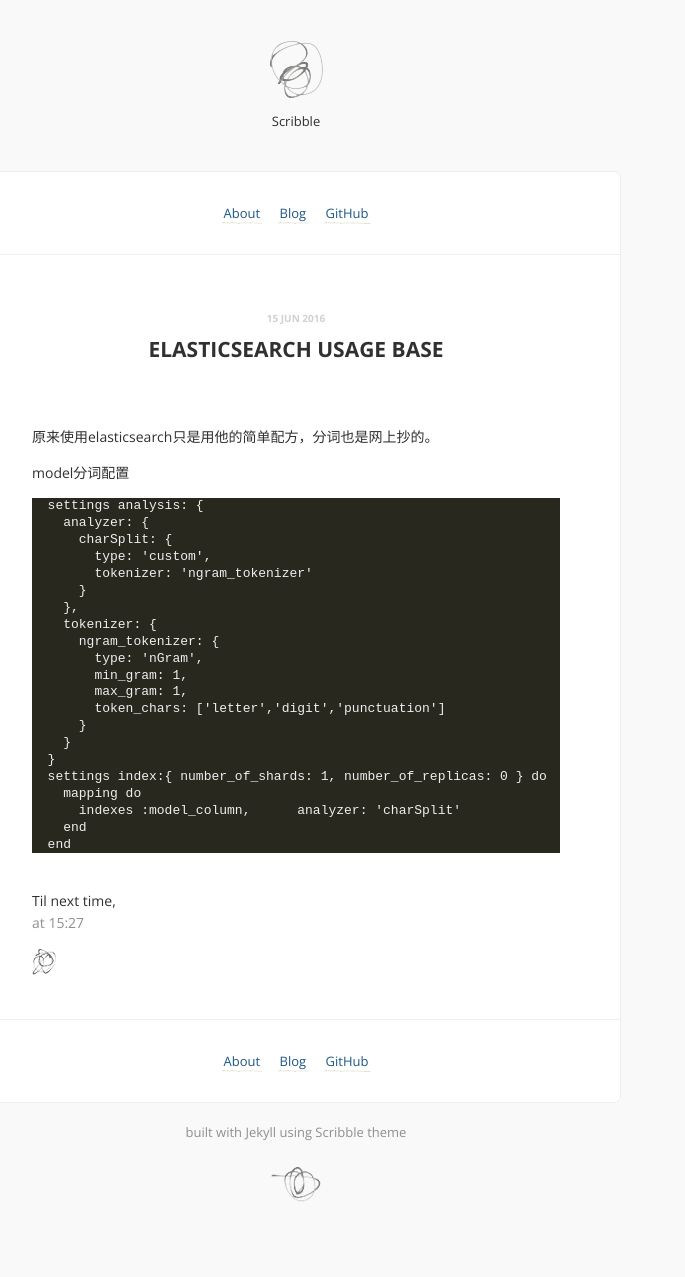
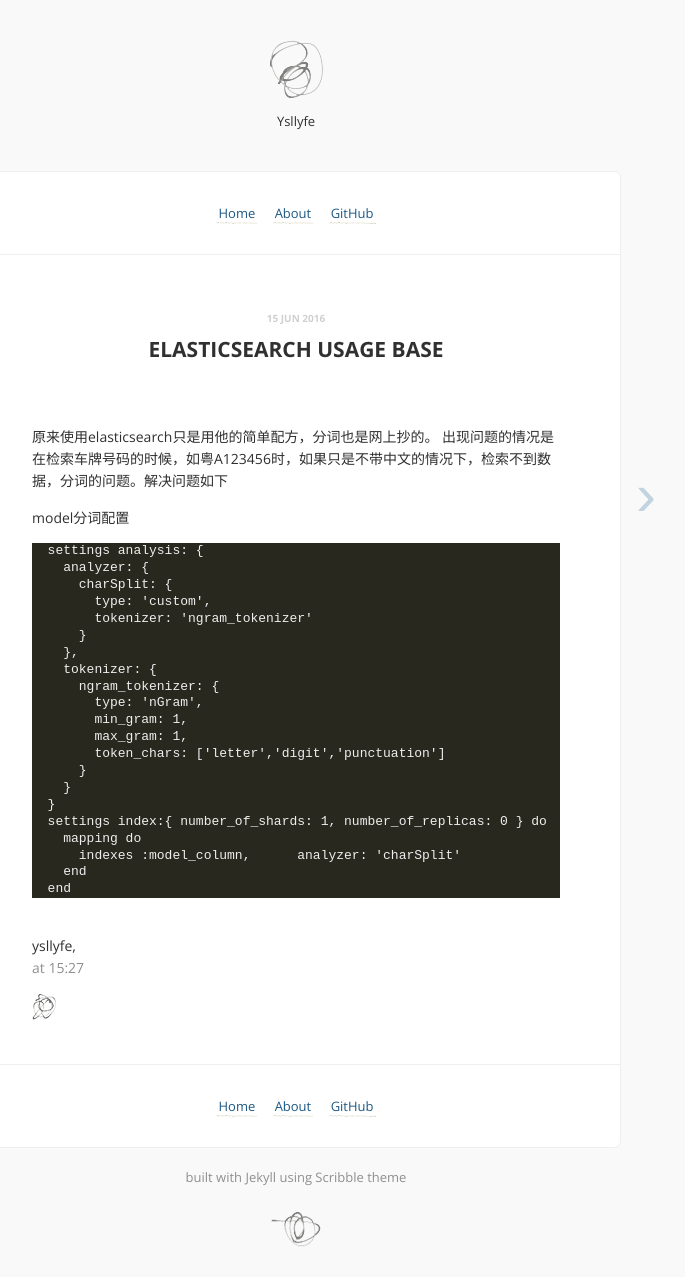
Before and after one commit to ysllyfe/ysllyfe.github.io, a Jekyll site: the page built from _posts/2016-06-15-elasticsearch-search.md, in a window 1280 px wide. Shown: the whole page, without its empty margins (344-1029 px from the left). Built offline with Jekyll 4.4.1, drawn with Linux system fonts in a browser that asks for light colours; Markdown is read by kramdown in place of the engine named in the settings; comment, search, counter and statistics services are not loaded; before the commit the page ends 1232 px from its top, so only the background shows below that.

```diff
--- a/_config.yml
+++ b/_config.yml
@@ -1,4 +1,4 @@
-title:            Scribble
+title:            Ysllyfe
 description:      A jekyll theme. Because I scribble.
 url:              # Site url, without a slash at the end.
 signoff:          # Your name.
@@ -7,13 +7,12 @@ facebook_appid:   # appid for like button, remove from /_includes/share.html if
 google_analytics: # set tracking, remove from /javascripts/basic.js if unwanted.
 
 links:
+  - name:         Home
+    url:          /
   - name:         About
     url:          /about
-  - name:         Blog
-    url:          http://muan.co
-    external:     true
   - name:         GitHub
-    url:          http://github.com/muan
+    url:          https://github.com/ysllyfe
     external:     true
 highlighter:      pygments
 permalink:        pretty
--- a/_includes/signoff.html
+++ b/_includes/signoff.html
@@ -1,6 +1,6 @@
 <br />
 <p>
-  Til next time,<br/>
+  ysllyfe,<br/>
   {{ site.signoff }}
   <span class="muted">{{ page.date | date: "at %H:%M" }}</span>
 </p>
--- a/_posts/2016-06-15-elasticsearch-search.md
+++ b/_posts/2016-06-15-elasticsearch-search.md
@@ -5,6 +5,7 @@ date: 2016-06-15 15:27:31
 ---
 
 原来使用elasticsearch只是用他的简单配方，分词也是网上抄的。
+出现问题的情况是在检索车牌号码的时候，如粤A123456时，如果只是不带中文的情况下，检索不到数据，分词的问题。解决问题如下
 
 model分词配置
 
```
Also changed, not shown: _posts/2016-06-17-rails-model-before-action.md (added, +12 -0 lines).
